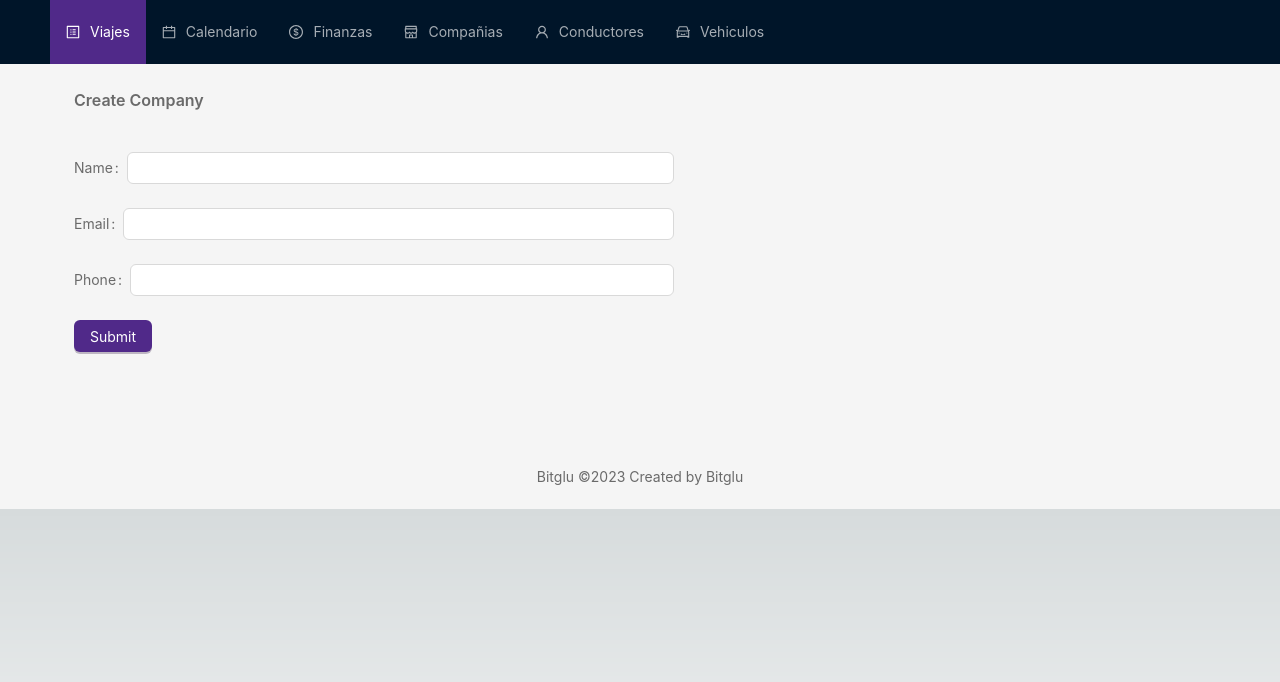
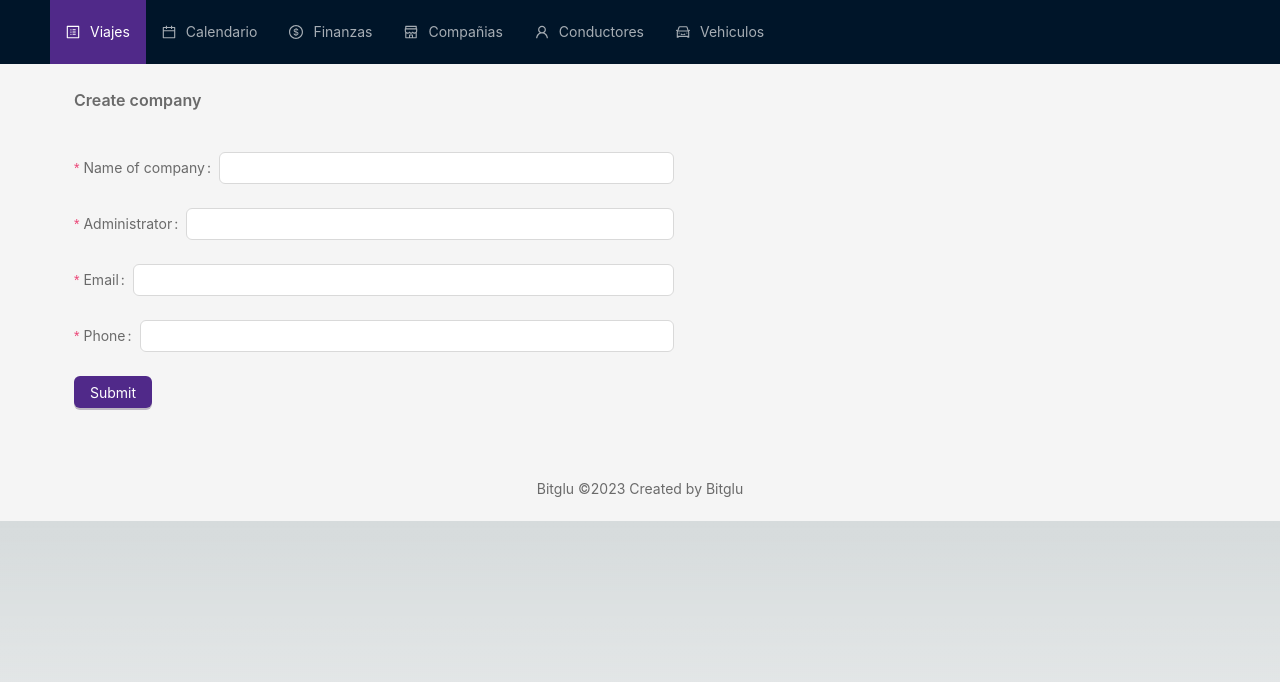
Before and after one commit to bitglu/caribdis, a Next.js app: page /dashboard/companies/company in a window 1280 px wide. Shown: the top 682 px of the page. Built offline with nearby package versions, Linux system fonts and the light colour scheme.

Commit message:
add create company

```diff
--- a/src/app/dashboard/companies/companies.tsx
+++ b/src/app/dashboard/companies/companies.tsx
@@ -19,6 +19,9 @@ export default function CompaniesPageComponent(props: {
     const { companies } = props
     const [companie, setCompanie] = useState<CompaniesInterface[] | null>(companies)
     const router = useRouter();
+
+    console.log(companie);
+
 
 
       const columns: ColumnsType<CompaniesInterface> = [
--- a/src/app/dashboard/companies/company/create.tsx
+++ b/src/app/dashboard/companies/company/create.tsx
@@ -4,33 +4,30 @@ import {
   Button,
   Space,
   Descriptions,
-  Cascader,
-  Checkbox,
-  DatePicker,
   Form,
   Input,
-  InputNumber,
-  Radio,
-  Select,
-  Slider,
-  Switch,
-  TreeSelect,
-  Upload,
 } from 'antd';
-import { useState } from 'react'
+import { useEffect, useState } from 'react'
 
 export default function CreateCompanieComponent(){
-  const [hola, setHola ] = useState('hola')
+  const [data, setData ] = useState<CompaniesInterface>()
   const [form] = Form.useForm()
-  const onFinish = (values: any) => {
-    console.log(values);
+  const onFinish = (values: CompaniesInterface) => {
+    const date = new Date();
+    values.created_at = date
+    values.id = 123
+    values.status = 'pending'
+    setData(values)
+  }
+  useEffect(()=>{
+    console.log('send to supabase', data);
+  },[data])
 
-  }
   return(
   <section>
     <div style={{padding: 24, minHeight:380}}>
       <Space>
-        <Descriptions title="Create Company" />
+        <Descriptions title="Create company" />
       </Space>
       <section style={{marginTop: 20}}>
         <Form
@@ -39,19 +36,23 @@ export default function CreateCompanieComponent(){
         onFinish={onFinish}
 
         >
-          <Form.Item name="name" label="Name" >
+          <Form.Item name="name" label="Name of company" rules={[{ required: true}]} >
             <Input/>
           </Form.Item>
 
-          <Form.Item name="email" label="Email" >
+          <Form.Item name="administrator" label="Administrator" rules={[{ required: true}]} >
             <Input/>
           </Form.Item>
 
-          <Form.Item name="phone" label="Phone" >
+          <Form.Item name="email" label="Email" rules={[{ required: true,  type: "email" }]}>
             <Input/>
           </Form.Item>
 
-          <Form.Item >
+          <Form.Item name="phone" label="Phone" rules={[{ required: true }]}>
+            <Input/>
+          </Form.Item>
+
+          <Form.Item>
             <Button type="primary" htmlType="submit">
             Submit
             </Button>
```
